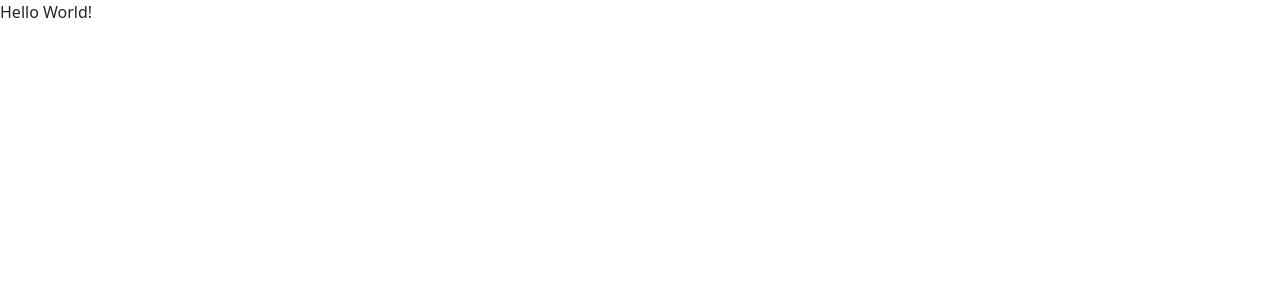
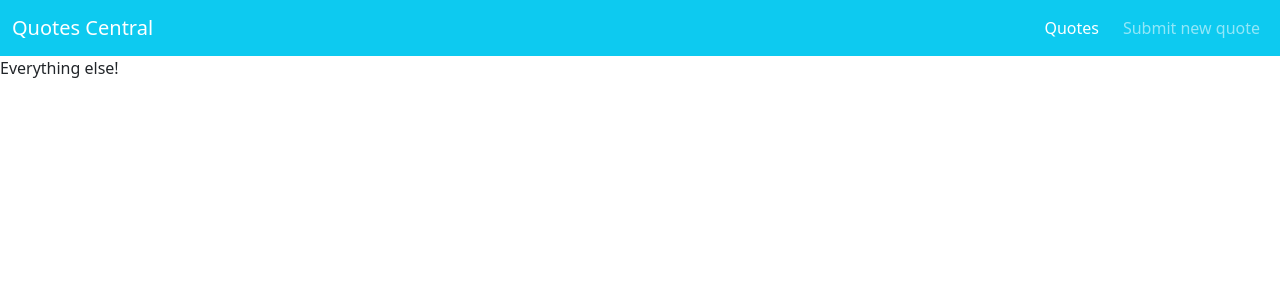
Before and after one commit to Sulivlr/CW-8, a React (Vite) app: page / in a window 1280 px wide. Shown: the top 300 px of the page. Built offline with nearby package versions, Linux system fonts and the light colour scheme.

Commit message:
Created an Appbar for quotes with nav links.

```diff
--- a/src/App.tsx
+++ b/src/App.tsx
@@ -1,9 +1,14 @@
+import Appbar from './components/Appbar/Appbar';
+
 const App = () => {
   return (
     <>
-      <div>
-        Hello World!
-      </div>
+      <header>
+        <Appbar />
+      </header>
+      <main>
+        Everything else!
+      </main>
     </>
   );
 };
--- /dev/null
+++ b/src/components/Appbar/Appbar.tsx
@@ -0,0 +1,24 @@
+import React from 'react';
+import {Link, NavLink} from 'react-router-dom';
+
+const Appbar: React.FC = () => {
+  return (
+    <nav className="navbar navbar-expand-lg navbar-dark bg-info">
+      <div className="container-fluid">
+        <span className="navbar-brand">
+          <Link to="/" className="nav-link">Quotes Central</Link>
+        </span>
+        <ul className="navbar-nav mr-auto flex-row flex-nowrap gap-2">
+          <li className="nav-item">
+            <NavLink to="/" className="nav-link">Quotes</NavLink>
+          </li>
+          <li className="nav-item">
+            <NavLink to="/new-quote" className="nav-link">Submit new quote</NavLink>
+          </li>
+        </ul>
+      </div>
+    </nav>
+  );
+};
+
+export default Appbar;
```
Also changed, not shown: src/containers/Qoutes/Quotes.tsx (added, +9 -0 lines).
